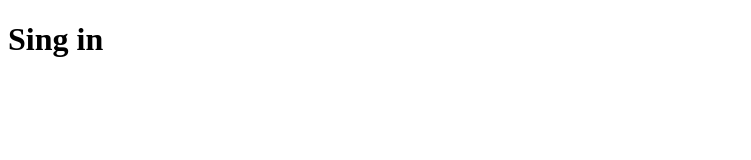
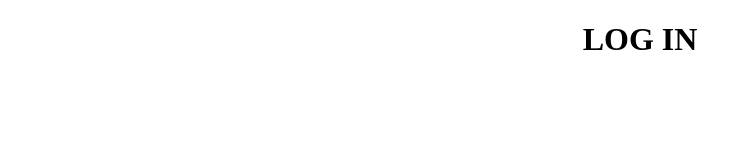
Before and after one commit to pic4fr3sa/pic4fr3sa.Github.io, a website: page index.html in a window 1280 px wide. Shown: the whole page, without its empty margins (0-751 px from the left). Drawn offline with Linux system fonts and the light colour scheme.

Commit message:
Update index.html

```diff
--- a/index.html
+++ b/index.html
@@ -10,7 +10,7 @@
     <script src="https://apis.google.com/js/platform.js" async defer></script>
 </head>
 <body>
-    <h1>Sing in</h1>
+    <h1><center>LOG IN</center></h1>
     <br>
     <div class="g-signin2" data-onsuccess="onSignIn" data-theme="dark"></div>
 
```
